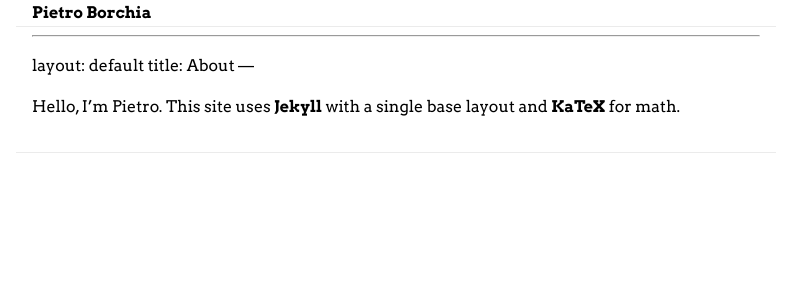
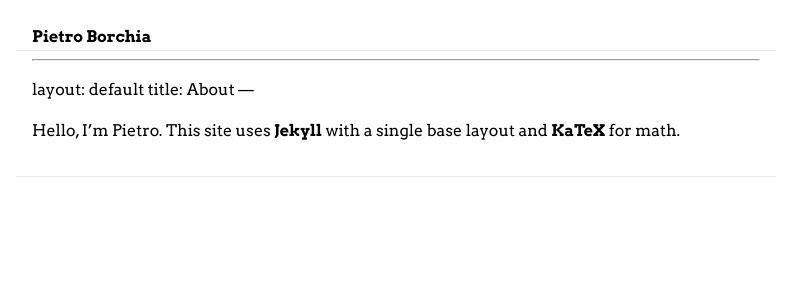
Before and after one commit to pietroborchia/my-blog, a Jekyll site: the page built from about.md, in a window 1280 px wide. Shown: the top 300 px of the page, without its empty margins (244-1035 px from the left). Built offline with Jekyll 4.4.1, drawn with Linux system fonts in a browser that asks for light colours; our own code applies the rules of GitHub Pages for plain Markdown files.

Commit message:
Update style.css

```diff
--- a/assets/style.css
+++ b/assets/style.css
@@ -1,10 +1,10 @@
 
-:root { --maxw: 760px; --pad: 1rem; --radius: 12px; --border: 1px solid rgba(0,0,0,.08); }
+:root { --maxw: 760px; --pad: 1rem; --radius: 12px; --border: 1px solid rgba(0,0,0,.08); --header-gap: 24px; }
 * { box-sizing: border-box; }
-body { margin: 0; font-family: "Arvo", Georgia, "Times New Roman", serif; line-height: 1.6; background-color: #ffffff; color: #000000;}
+body { margin: 0; font-family: "Arvo", Georgia, "Times New Roman", serif; line-height: 1.6; background-color: #ffffff; color: #000000; padding-top: var(--header-gap);}
 h1, h2, h3 { font-weight: 400; }
 .container { max-width: var(--maxw); margin: 0 auto; padding: 0 var(--pad); }
-.site-header { position: sticky; top: 0; backdrop-filter: blur(8px); background: rgba(255,255,255,.8); border-bottom: var(--border); }
+.site-header { position: sticky; top: 8px; backdrop-filter: blur(8px); background: rgba(255,255,255,.8); border-bottom: var(--border); }
 .site-header .brand { font-weight: 700; text-decoration: none; color: inherit; margin-right: 1rem; }
 .site-header nav a { margin-right: .8rem; text-decoration: none; color: inherit; }
 main { padding: 1.5rem 0 3rem; }
```
